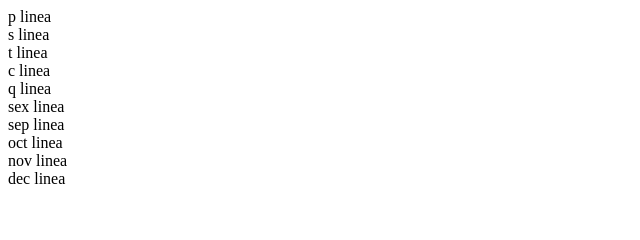
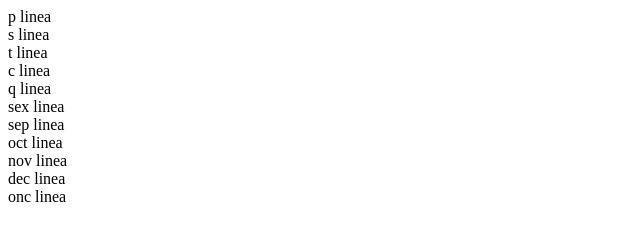
Before and after one commit to DiegoCarva05/parcial_10, a plain HTML site: page index.html in a window 1280 px wide. Shown: the full height of the page, 0-640 px from the left. Drawn offline with Linux system fonts and the light colour scheme.

Commit message:
once commit

```diff
--- a/index.html
+++ b/index.html
@@ -16,5 +16,6 @@
     <div>oct linea</div>
     <div>nov linea</div>
     <div>dec linea</div>
+    <div>onc linea</div>
 </body>
 </html>
```
